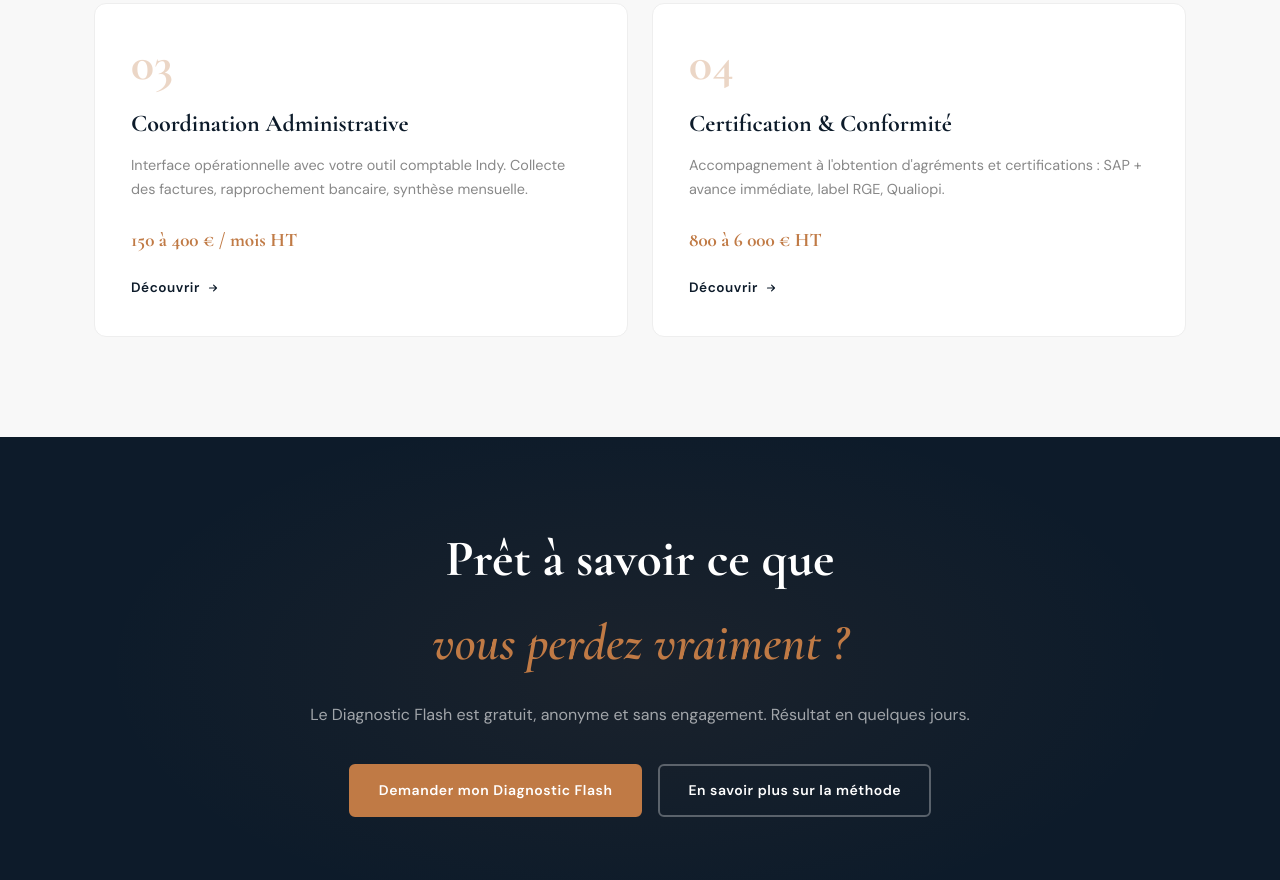
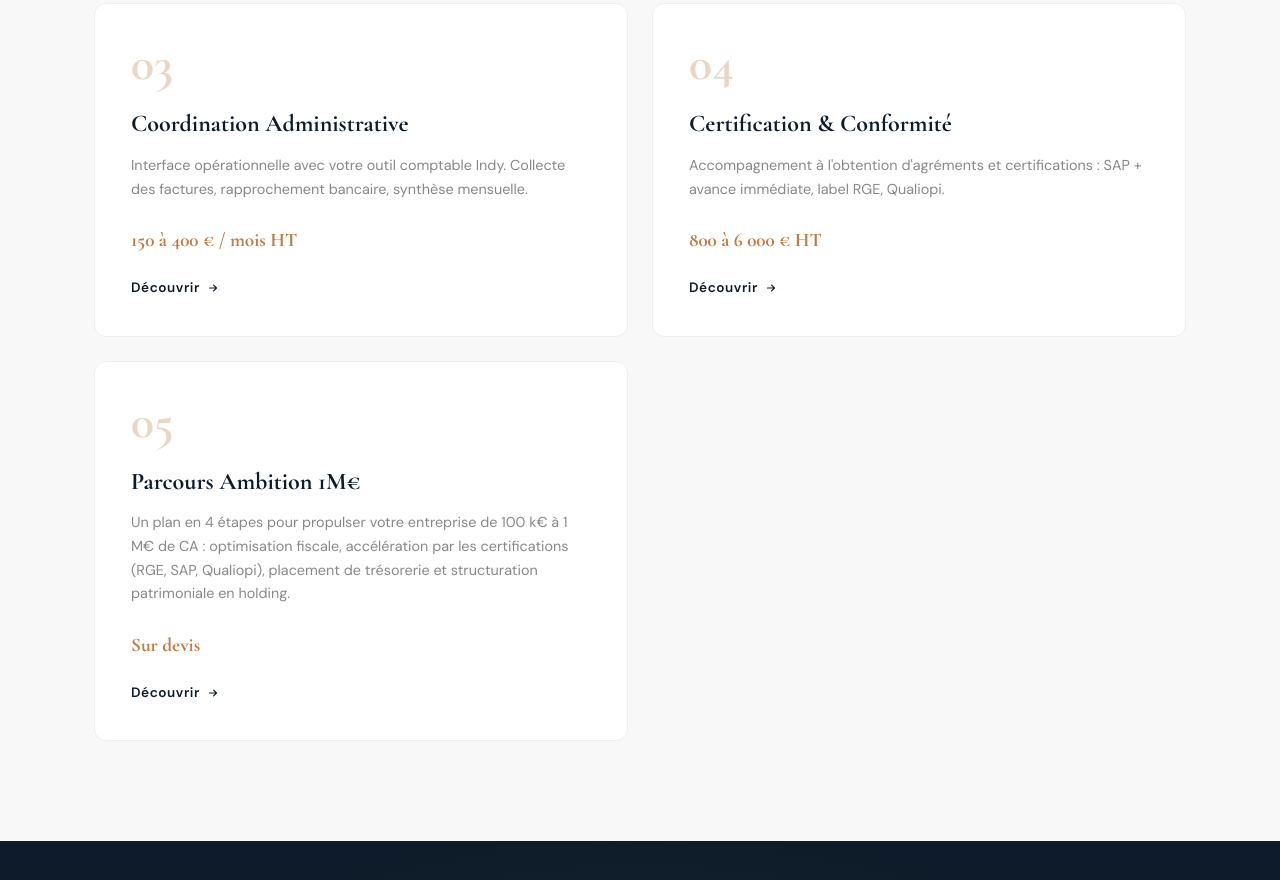
Before and after one commit to JahNarchiste/debourg-audit, a plain HTML site: page index.html in a window 1280 px wide. Shown: the part 2939-3819 px from the top of the page. Drawn offline with nearby package versions, Linux system fonts and the light colour scheme.

Commit message:
maj cinq parcours index

```diff
--- a/index.html
+++ b/index.html
@@ -255,7 +255,7 @@
   <div class="container">
     <div class="section__header">
       <div class="section__eyebrow">Nos services</div>
-      <h2 class="section__titre">Quatre offres,<br/><em>un seul objectif</em></h2>
+      <h2 class="section__titre">Cinq offres,<br/><em>un seul objectif</em></h2>
       <p class="section__sous-titre">Chaque offre fonctionne seule. Toutes se combinent. Vous choisissez le niveau d'engagement qui vous convient.</p>
     </div>
     <div class="offres-grid">
@@ -295,6 +295,16 @@
         <p class="offre-card__desc">Accompagnement à l'obtention d'agréments et certifications : SAP + avance immédiate, label RGE, Qualiopi.</p>
         <div class="offre-card__prix">800 à 6 000 € HT</div>
         <a href="pages/certification.html" class="offre-card__link">
+          Découvrir
+          <svg xmlns="http://www.w3.org/2000/svg" fill="none" viewBox="0 0 24 24" stroke-width="2" stroke="currentColor" width="14" height="14"><path stroke-linecap="round" stroke-linejoin="round" d="M13 7l5 5m0 0l-5 5m5-5H6"/></svg>
+        </a>
+      </div>
+      <div class="offre-card fade-up">
+        <div class="offre-card__num">05</div>
+        <h3 class="offre-card__titre">Parcours Ambition 1M€</h3>
+        <p class="offre-card__desc">Un plan en 4 étapes pour propulser votre entreprise de 100 k€ à 1 M€ de CA : optimisation fiscale, accélération par les certifications (RGE, SAP, Qualiopi), placement de trésorerie et structuration patrimoniale en holding.</p>
+        <div class="offre-card__prix">Sur devis</div>
+        <a href="pages/parcours-ambition.html" class="offre-card__link">
           Découvrir
           <svg xmlns="http://www.w3.org/2000/svg" fill="none" viewBox="0 0 24 24" stroke-width="2" stroke="currentColor" width="14" height="14"><path stroke-linecap="round" stroke-linejoin="round" d="M13 7l5 5m0 0l-5 5m5-5H6"/></svg>
         </a>
```
